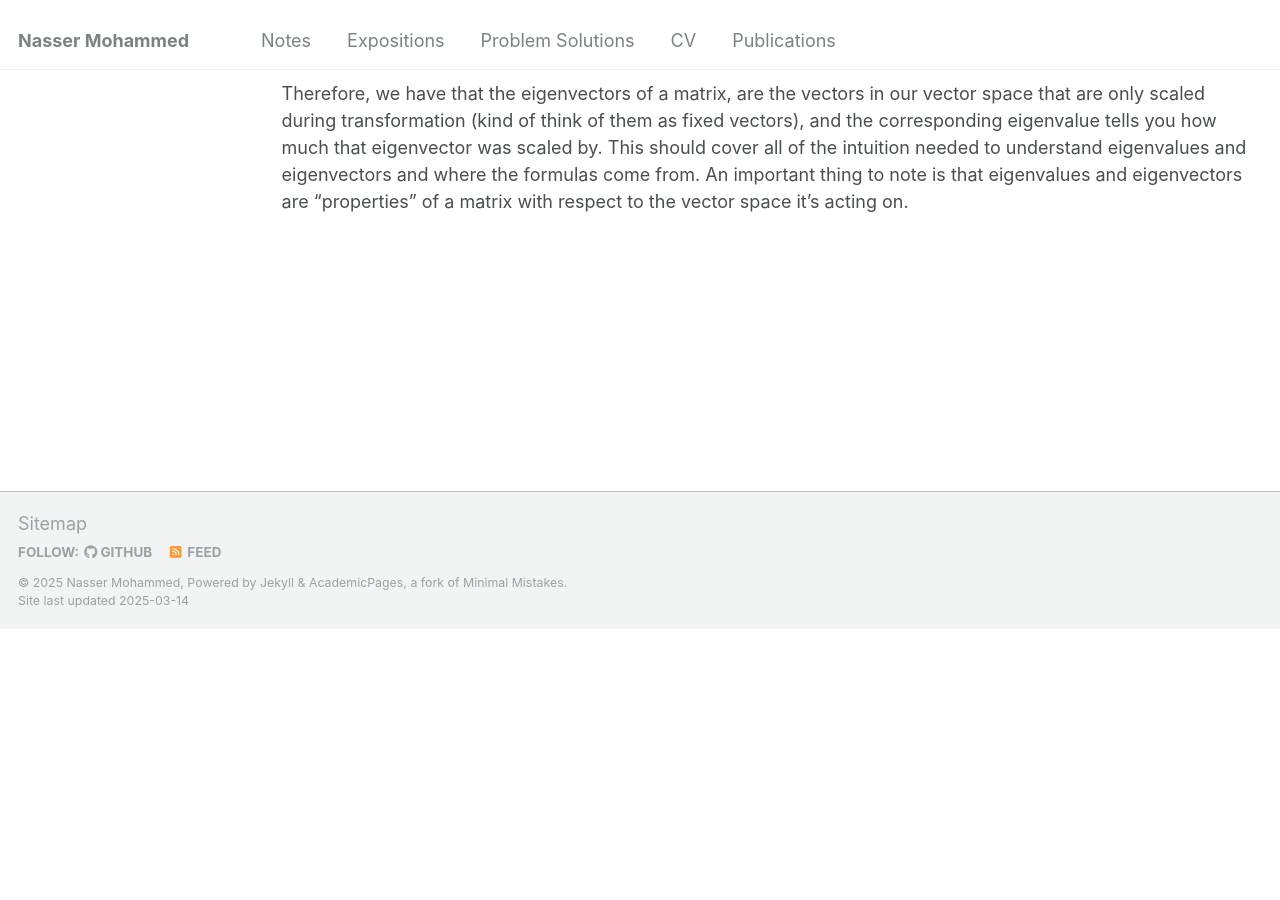
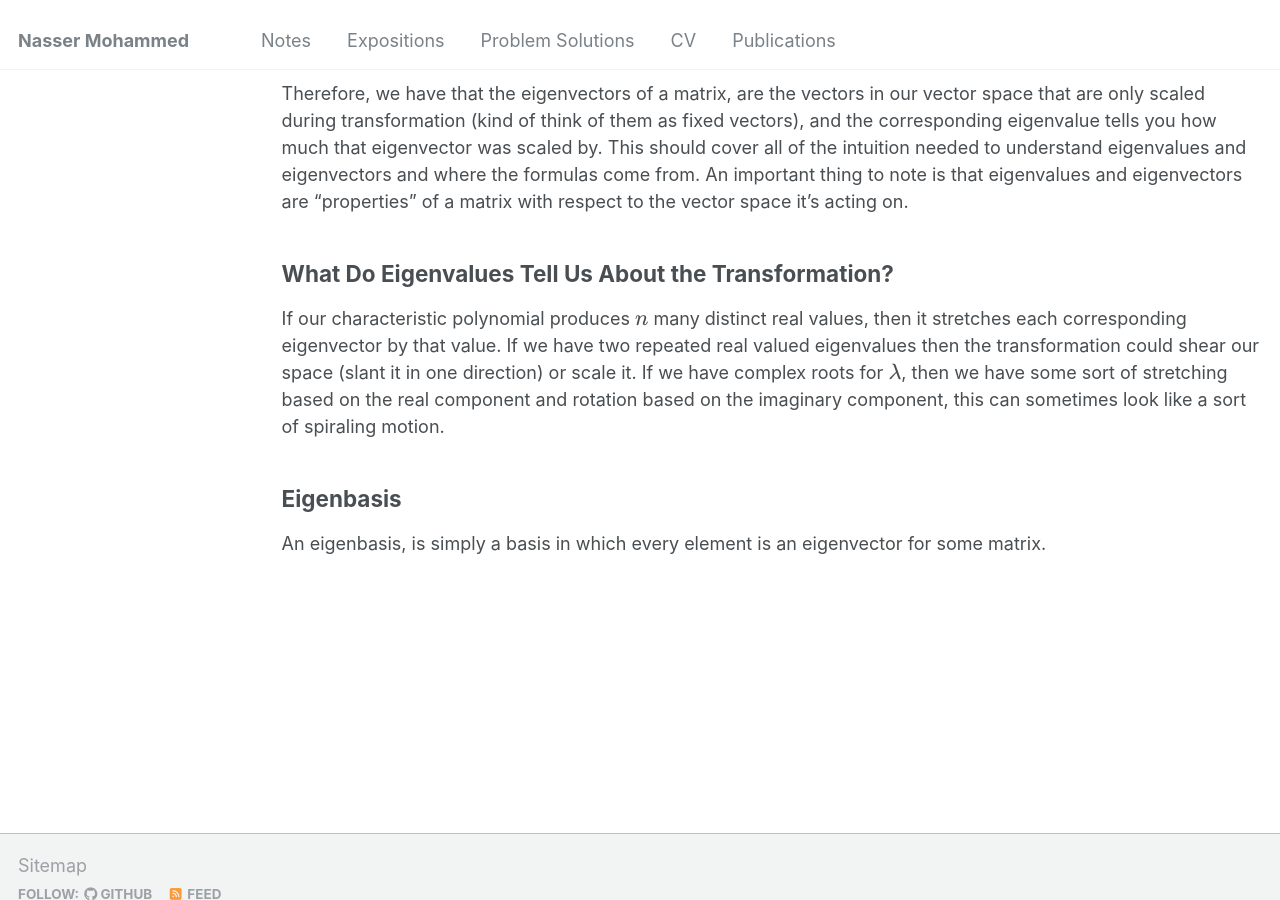
Before and after one commit to Nasser-Mohammed/Nasser-Mohammed.github.io, a Jekyll site: the page built from _pages/notes/linear-algebra/eigen.md, in a window 1280 px wide and 900 px high, scrolled down 2269 px. Built offline with Jekyll 4.4.1, drawn with Linux system fonts in a browser that asks for light colours; before the commit the page ends 2898 px from its top, so only the background shows below that.

Commit message:
Update eigen.md

```diff
--- a/_pages/notes/linear-algebra/eigen.md
+++ b/_pages/notes/linear-algebra/eigen.md
@@ -47,3 +47,9 @@ Which results in the characteristic polynomial,
 Solving for \\(\lambda\\) (which is usually very simple with the quadratic formula or factoring in 2D) gives us our eigenvalues. I say values as there can be multiple. Then, to find the eigenvectors, all you have to do is solve the following equation for each eigenvalue
 \\[(A-\lambda I)\overline{v} = 0\\]
 Therefore, we have that the eigenvectors of a matrix, are the vectors in our vector space that are only scaled during transformation (kind of think of them as fixed vectors), and the corresponding eigenvalue tells you how much that eigenvector was scaled by. This should cover all of the intuition needed to understand eigenvalues and eigenvectors and where the formulas come from. An important thing to note is that eigenvalues and eigenvectors are "properties" of a matrix with respect to the vector space it's acting on.
+
+## What Do Eigenvalues Tell Us About the Transformation?
+If our characteristic polynomial produces \\(n\\) many distinct real values, then it stretches each corresponding eigenvector by that value. If we have two repeated real valued eigenvalues then the transformation could shear our space (slant it in one direction) or scale it. If we have complex roots for \\(\lambda\\), then we have some sort of stretching based on the real component and rotation based on the imaginary component, this can sometimes look like a sort of spiraling motion.
+
+## Eigenbasis
+An eigenbasis, is simply a basis in which every element is an eigenvector for some matrix.
```
